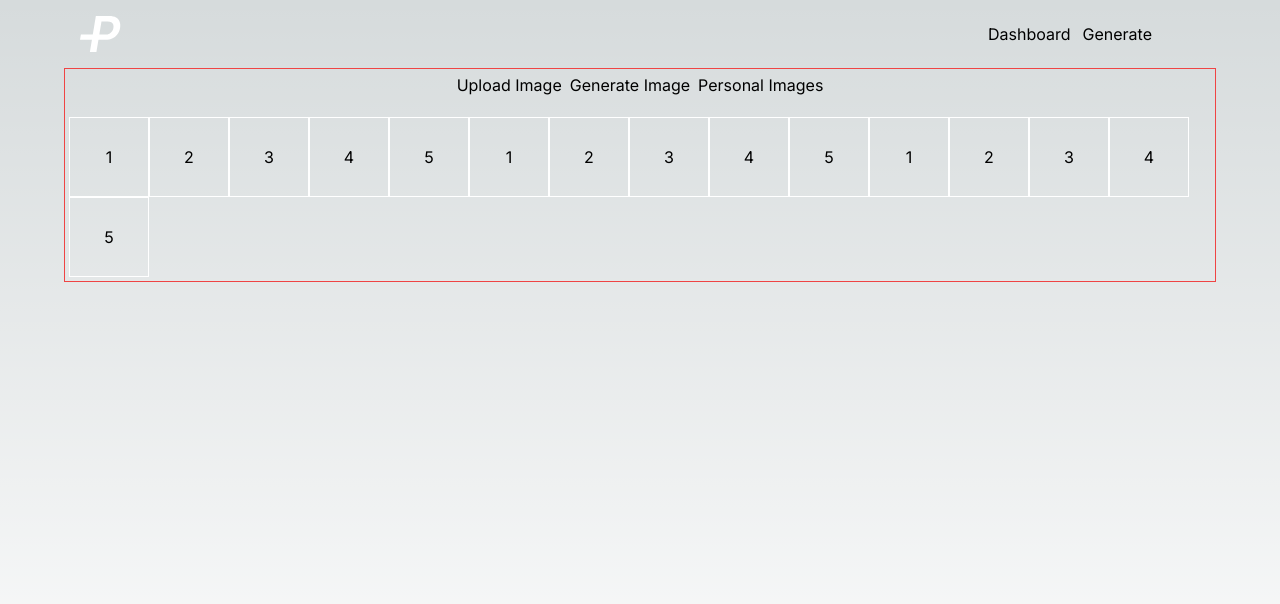
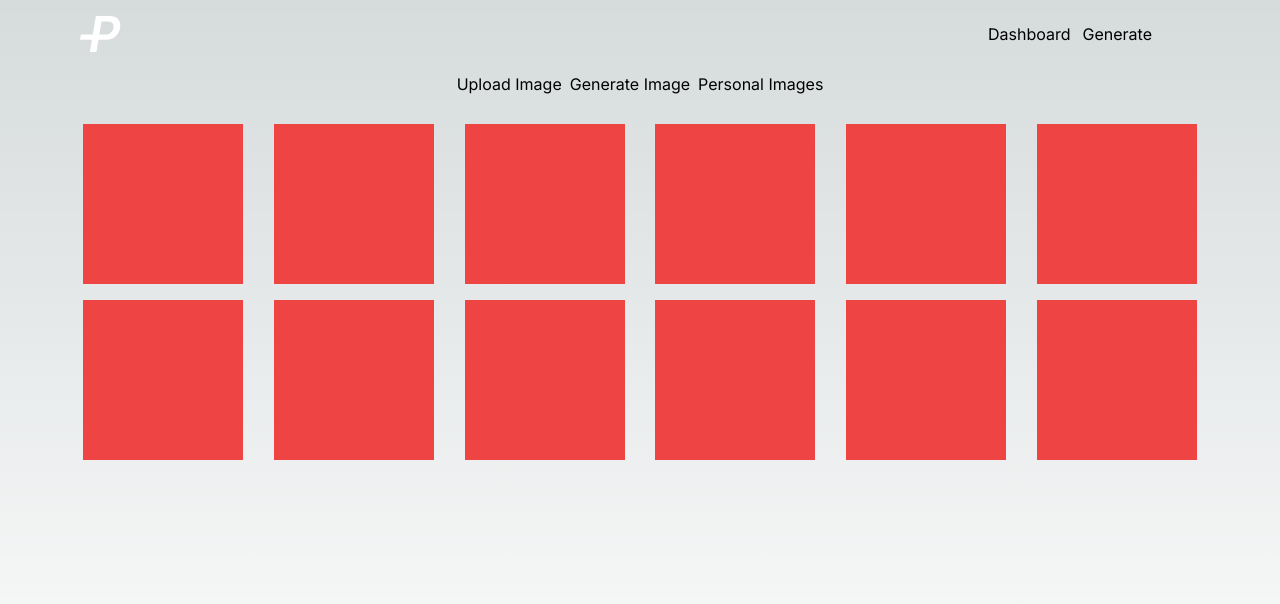
Before and after one commit to ronbarrantes/portraits, a Next.js app: page / in a window 1280 px wide. Shown: the top 604 px of the page. Built offline with nearby package versions, Linux system fonts and the light colour scheme.

Commit message:
Add to design

```diff
--- a/src/app/components/PageLayout.tsx
+++ b/src/app/components/PageLayout.tsx
@@ -12,7 +12,7 @@ interface PageLayoutProps {
 const LinkButton = ({ href, children }: { href: string; children: string }) => (
   <Link
     href={href}
-    className="pb-0.5 hover:border-b-2 border-transparent hover:border-violet-600 hover:text-violet-600 disabled:!bg-rose-900"
+    className="pb-0.5 hover:border-b-2 border-transparent hover:border-violet-500 hover:text-violet-500 disabled:!bg-rose-900"
     // disabled:!bg-rose-900
   >
     {children}
@@ -53,7 +53,7 @@ export const PageLayout = ({ children }: PageLayoutProps) => {
         </Link>
         <MainNav />
       </header>
-      <main className="flex flex-col items-center justify-between w-full gap-5 p-1 border border-red-500 sm:max-w-6xl">
+      <main className="flex flex-col items-center justify-between w-full gap-5 p-1 sm:max-w-6xl">
         {children}
       </main>
     </div>
--- a/src/app/page.tsx
+++ b/src/app/page.tsx
@@ -4,23 +4,7 @@ import { PageLayout } from '@components/PageLayout'
 
 export default async function Dashboard() {
   // an array just to show images
-  const images = [
-    '1',
-    '2',
-    '3',
-    '4',
-    '5',
-    '1',
-    '2',
-    '3',
-    '4',
-    '5',
-    '1',
-    '2',
-    '3',
-    '4',
-    '5',
-  ]
+  const images = ['1', '2', '3', '4', '5', '1', '2', '3', '4', '5', '1', '2']
 
   return (
     <PageLayout>
@@ -36,14 +20,14 @@ export default async function Dashboard() {
         <li>Personal Images</li>
       </ul>
 
-      <div>
-        <ul className="flex flex-wrap">
+      <div className="w-full h-full ">
+        <ul className="flex flex-wrap ">
           {images.map((image, idx) => (
             <li
-              className="flex items-center justify-center w-20 h-20 border border-white"
+              className="flex items-center justify-center w-1/2 h-fit sm:w-1/4 md:w-1/6"
               key={idx}
             >
-              {image}
+              <div className="flex w-40 h-40 m-2 bg-red-500">{}</div>
             </li>
           ))}
         </ul>
```
